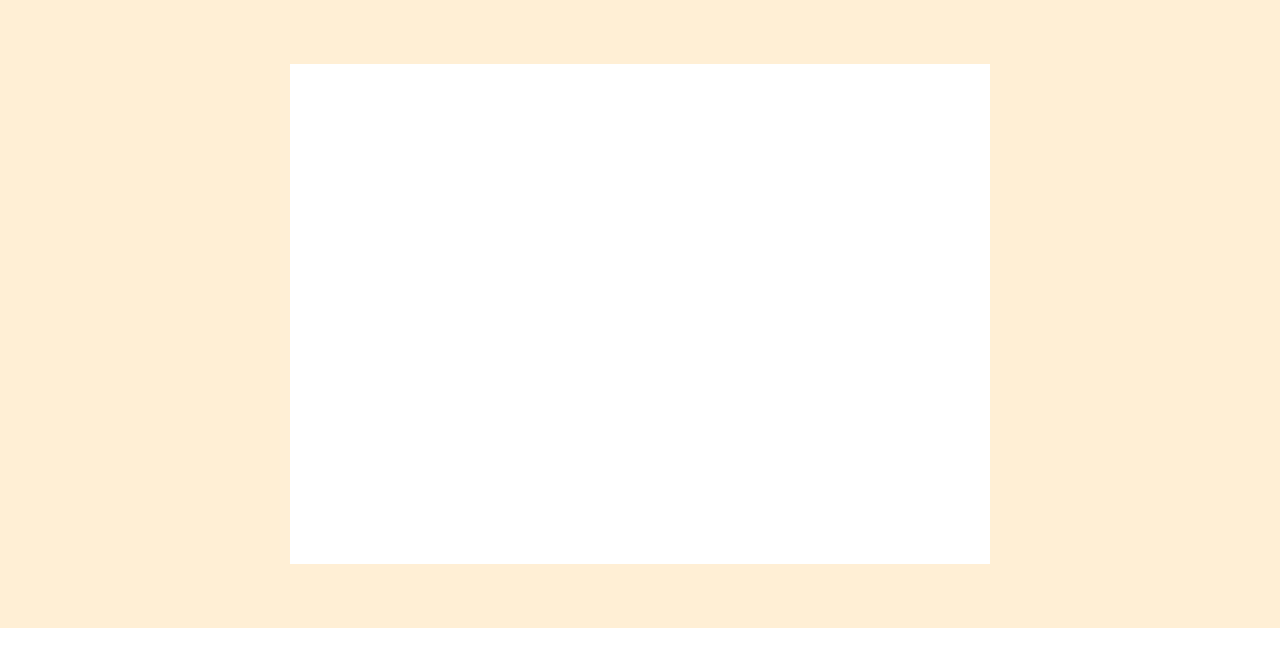
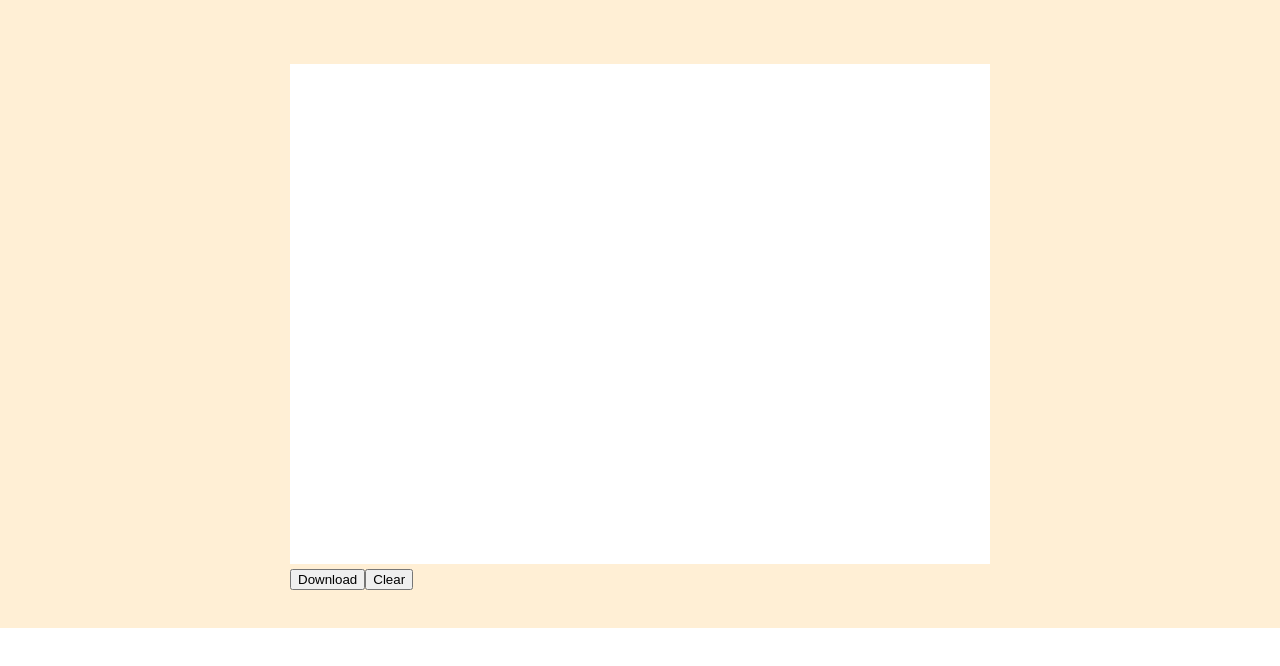
Before and after one commit to readytowork-org/rnd_react, a React (Create React App) app: page / in a window 1280 px wide. Shown: the top 666 px of the page. Built offline with nearby package versions, Linux system fonts and the light colour scheme.

Commit message:
clear canvas

```diff
--- a/src/components/canvas/index.js
+++ b/src/components/canvas/index.js
@@ -12,7 +12,6 @@ export const Canvas = (props) => {
     var prevX = 0
     var prevY = 0
     var draw = (ctx, x = 0, y = 0) => {
-        // ctx.fillStyle = props?.textColor || '#0000ff'
         ctx.beginPath();
         !prevX && (prevX = x)
         !prevY && (prevY = y)
@@ -34,8 +33,15 @@ export const Canvas = (props) => {
         isdraw && draw(context, e.offsetX, e.offsetY)
     }
     const stopDrawing = (e) => {
+        prevX = 0
+        prevY = 0
         isdraw = false
     }
+    const clearCanvas = (e) => {
+        const canvas = canvasRef.current
+        canvas.getContext('2d').clearRect(0, 0, canvas.width, canvas.height)
+    }
+
     useEffect(() => {
         const canvas = canvasRef.current
         const context = canvas.getContext('2d')
@@ -43,15 +49,17 @@ export const Canvas = (props) => {
         canvas.addEventListener("mousemove", (e) => { drawNormal(e, context) });
         canvas.addEventListener("mouseup", stopDrawing);
         canvas.addEventListener("mouseout", stopDrawing);
-        // draw(context)
     }, [draw])
 
     return (
         <Container >
             <canvas ref={canvasRef} {...props}
-                // onMouseDown={props?.onchange}
                 style={{ width: "100%", height: "100%", backgroundColor: "white" }}
             />
+            <button onClick={(e) => {
+                console.error("download")
+            }}>Download</button>
+            <button onClick={clearCanvas}>Clear</button>
         </Container>
     )
 }
```
